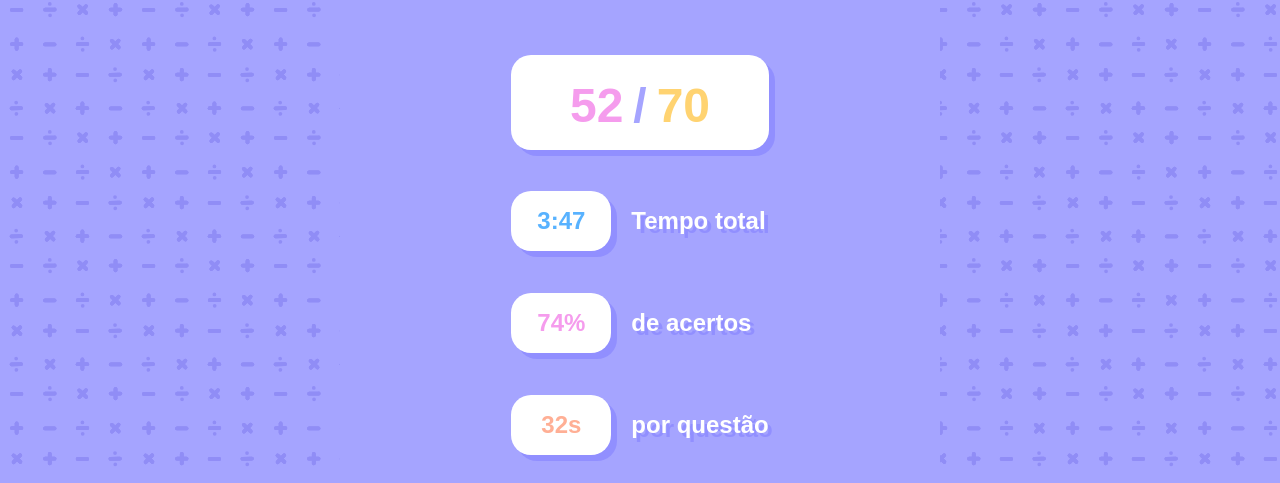
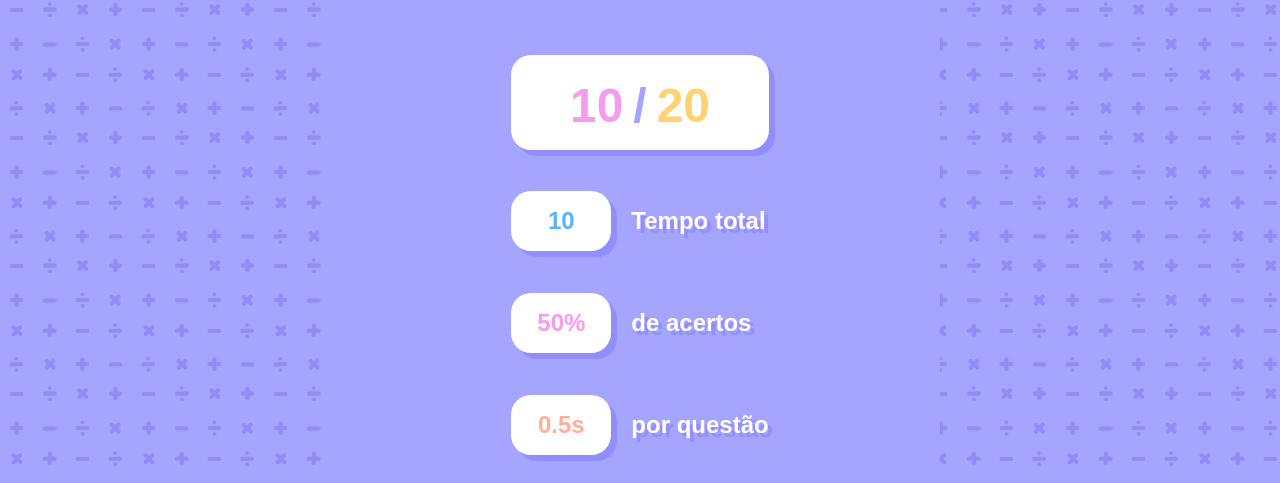
Before and after one commit to ana-borowsky/mathmagik, a React (Create React App) app: page /quiz in a window 1280 px wide. Shown: the part 229-712 px from the top of the page. Built offline with nearby package versions, Linux system fonts and the light colour scheme; a web font is replaced by a local one.

Commit message:
Begin score page implementation

```diff
--- a/src/pages/QuizPage.tsx
+++ b/src/pages/QuizPage.tsx
@@ -9,11 +9,11 @@ import { loadConfettiPreset } from '@tsparticles/preset-confetti';
 function QuizPage() {
   let initialQuestion = GenerateQuestion([0], [OperationType.Sum]);
   const [currentQuestion, setCurrentQuestion] = useState(initialQuestion)
-
   const handleQuestionDone = () => {
     let currentQuestion = GenerateQuestion([0], [OperationType.Sum]);
     setCurrentQuestion(currentQuestion)
   }
+
 
   return (
     <QuizDisplay question={currentQuestion} onQuestionDone={handleQuestionDone} />
@@ -96,8 +96,41 @@ function QuizDisplay({ question, onQuestionDone }: Props) {
 
 }
 
+
+
 function ScoreDisplay() {
   const navigate = useNavigate();
+  const [totalTime, setTotalTime] = useState(10);
+  const [wrongQuestions, setWrongQuestions] = useState(10);
+  const [questionQuantity, setQuestionQuantity] = useState(20); //get from settings
+
+  const averageTimePerQuestion = totalTime / questionQuantity
+  const errorPercentage = wrongQuestions / questionQuantity * 100
+
+  // useEffect(() => {//get from settings
+  //   const storageTime = localStorage.getItem("timer") || "20";
+  //   const storageDifficulty = localStorage.getItem("difficulty") || "3";
+  //   const storageQuestionQuantity = localStorage.getItem("questionQuantity")!;
+  //   const storageQuestionTypes = localStorage.getItem('questionTypes');
+  //   setTimer(parseInt(storageTime));
+  //   setDifficulty(parseInt(storageDifficulty));
+  //   setQuestionQuantity(parseInt(storageQuestionQuantity));
+  //   setQuestionTypes(storageQuestionTypes ? JSON.parse(storageQuestionTypes) : {
+  //     subtraction: false,
+  //     dividision: false,
+  //     sum: true,
+  //     multiplication: false
+  //   });
+
+  // }, []);
+
+
+  // waiting for quiz implementation
+  // useEffect(() => { //gets the data from localStorage (that must be defined on quiz page)
+  //   const totalTime = parseInt(localStorage.getItem("totalTime") || "10"); //get the total time (seconds) spent by the user to finish the quiz. Remove the || and change it to ! once the code is implemented on the quiz page.
+  //   const storageQuestionQuantity = parseInt(localStorage.getItem("questionQuantity") || "70"); //get the quantity of questions this quiz had. Remove the || and change it to ! once the code is implemented on the quiz page.
+  //   const wrongQuestions = parseInt(localStorage.getItem('wrongQquestions') || "0"); //get the amount of errors the user commited, or zero if none
+  // }, []);
 
   return (
     <div className="score-container">
@@ -111,32 +144,29 @@ function ScoreDisplay() {
       </div>
       <div className='points'>
         <div className='rectangle long'>
-          <div className='pink'>52</div>
+          <div className='pink'>{wrongQuestions}</div>
           <div className='purple'>/</div>
-          <div className='yellow'>70</div>
+          <div className='yellow'>{questionQuantity}</div>
         </div>
-
         <div className='details'>
           <div className='rectangle small'>
-            <div className='text blue'>3:47</div>
+            <div className='text blue'>{totalTime}</div>
           </div>
           <div>
             <h2>Tempo total</h2>
           </div>
         </div>
-
         <div className='details'>
           <div className='rectangle small'>
-            <div className='text pink'>74%</div>
+            <div className='text pink'>{errorPercentage}%</div>
           </div>
           <div>
             <h2>de acertos</h2>
           </div>
         </div>
-
         <div className='details'>
           <div className='rectangle small'>
-            <div className='text orange'>32s</div>
+            <div className='text orange'>{averageTimePerQuestion}s</div>
           </div>
           <div>
             <h2>por questão</h2>
```
